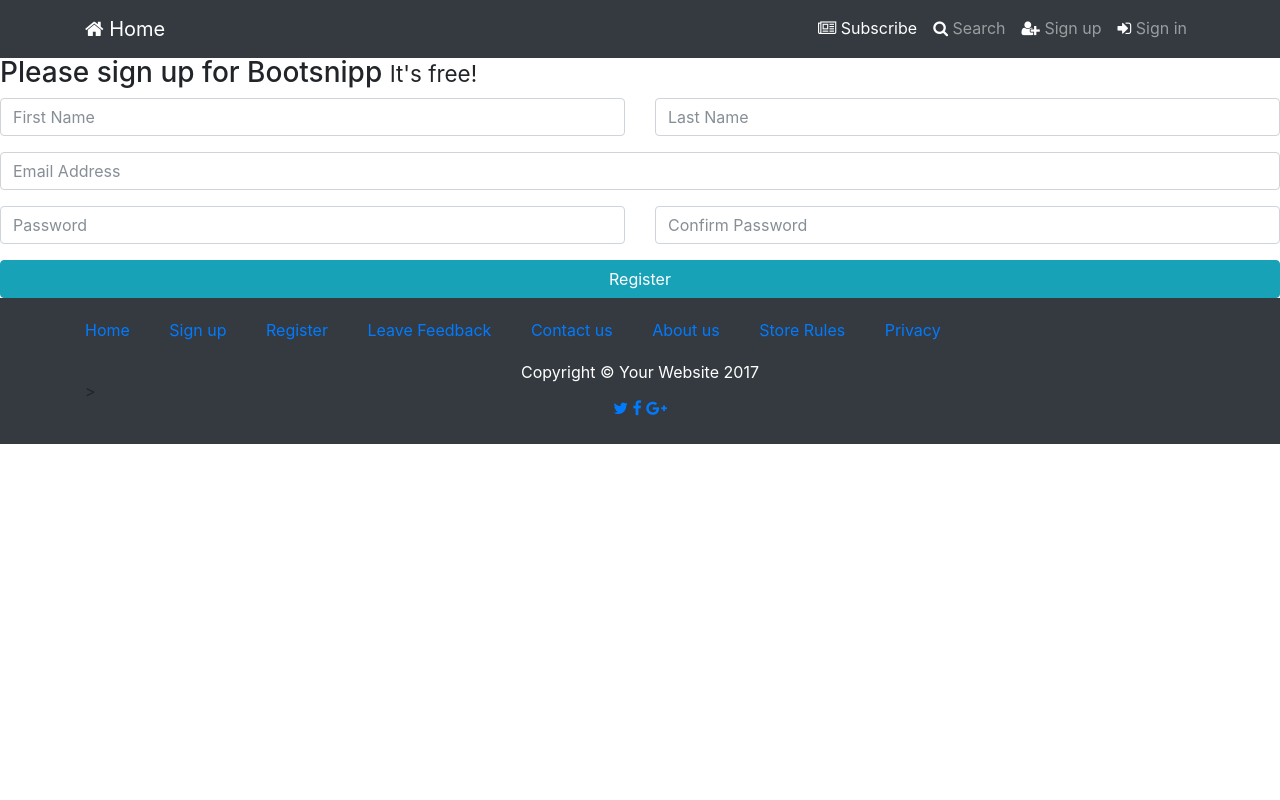
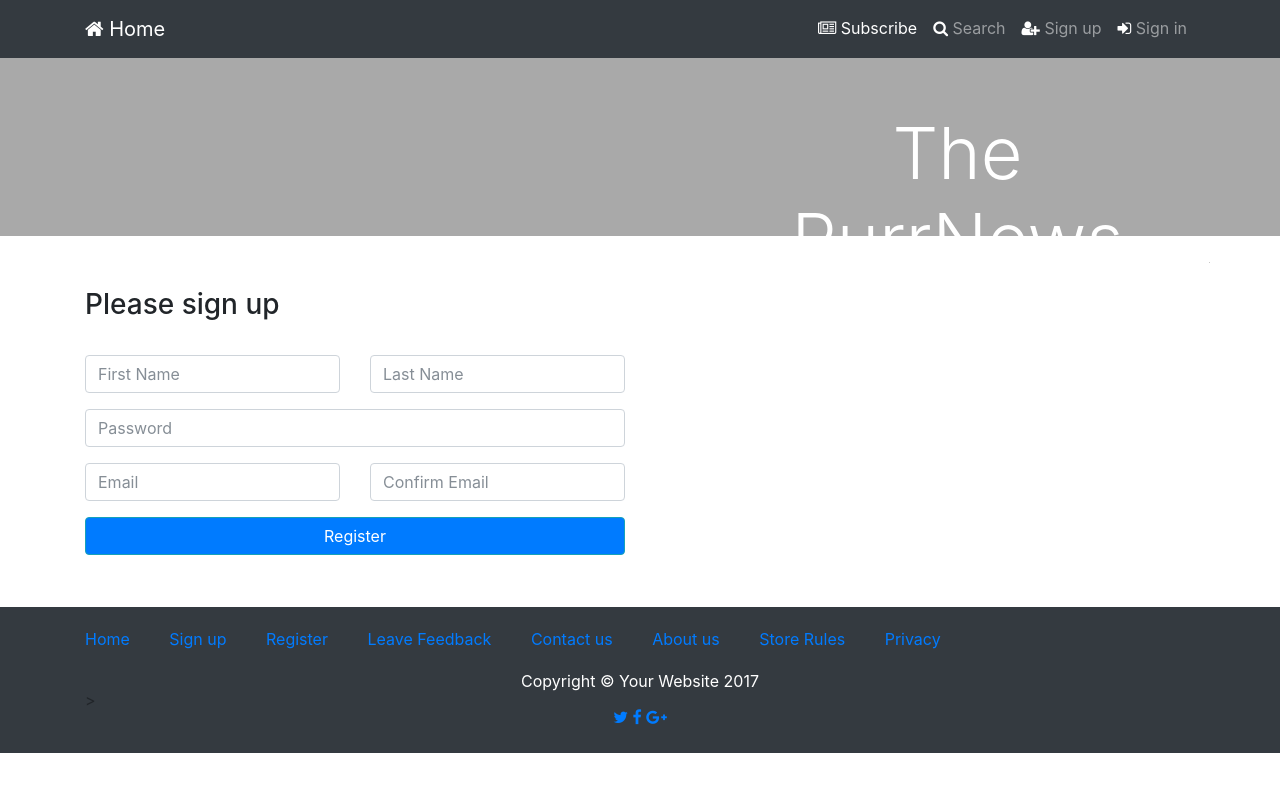
Before and after one commit to DevMiau89/DjangoNews, a Django app: template mysite/templates/registration.html in a window 1280 px wide. Run offline with Django 3.2, Linux system fonts and the light colour scheme; the template is opened without the code that fills it, so the values that code supplies are empty; some libraries are stand-ins or nearby versions.

Commit message:
Registration completed

```diff
--- a/mysite/news/forms.py
+++ b/mysite/news/forms.py
@@ -4,6 +4,7 @@
 
 
 class RegistrationForm(forms.ModelForm):
+    email_ver = forms.EmailField(required=False)
     password = forms.CharField(widget=forms.PasswordInput, required=True)
 
     class Meta:
@@ -12,8 +13,9 @@
 
     def clean_email(self, *args, **kwargs):
         email = self.cleaned_data.get('email')
-        email2 = self.cleaned_data.get('email_ver')
-
+        email2 = self.data.get('email_ver')
+        print email
+        print email2
         if email != email2:
             raise forms.ValidationError("Emails must match")
         email_qs = User.objects.filter(email=email).first()
--- a/mysite/news/urls.py
+++ b/mysite/news/urls.py
@@ -10,5 +10,5 @@
 
 urlpatterns = [
     url(r'^$', index, name='news'),
-    url(r'^register/$', index, name='registration')
+    url(r'^register/$', registration, name='registration')
 ]
--- a/mysite/templates/includes/_navbar.html
+++ b/mysite/templates/includes/_navbar.html
@@ -18,7 +18,7 @@
           Search</a>
         </li>
         <li class="nav-item">
-          <a class="nav-link" href="#"><i class="fa fa-user-plus" aria-hidden="true" style="color:white"></i>
+          <a class="nav-link" href="/register"><i class="fa fa-user-plus" aria-hidden="true" style="color:white"></i>
           Sign up</a>
         </li>
         <li class="nav-item">
--- a/mysite/templates/registration.html
+++ b/mysite/templates/registration.html
@@ -1,11 +1,39 @@
 {% extends "includes/base.html" %}
 
 {% block content %}
-<div class="panel-heading">
-        <h3 class="panel-title">Please sign up for Bootsnipp <small>It's free!</small></h3>
+ <!-- Header with Background Image -->
+    <header  style="height:180px; background-color: #A9A9A9">
+      <div class="container">
+        <div class="row">
+          <div class="col-lg-12">
+            <h1 class="display-3 text-center text-white mt-4" style="margin-left: 635px; padding-top: 30px;">The PurrNews</h1>
+              <br>
+              <!--{% include "includes/_navbar2.html" %}-->
+          </div>
+        </div>
+      </div>
+    </header>
+
+    <!-- Page Content -->
+     <div class="container">
+      <br>
+      <div class="row">
+        <div class="col-sm-12" style="border-right: 1px solid #C8C8C8">
+        </div>
+      </div>
+     </div>
+    <div class="container">
+      <br>
+
+      <div class="row">
+        <div class="col-sm-6 col-sm-offset-2">
+
+        <div class="panel-heading">
+        <h3 class="panel-title">Please sign up</h3>
+         <br>
         </div>
         <div class="panel-body">
-        <form role="form">
+        <form role="form" name="register_form" action="" method="post">{% csrf_token %}
             <div class="row">
                 <div class="col-xs-6 col-sm-6 col-md-6">
                     <div class="form-group">
@@ -20,24 +48,33 @@
             </div>
 
             <div class="form-group">
-                <input name="email" id="email" class="form-control input-sm" placeholder="Email Address" type="email">
+                <input name="password" id="password" class="form-control input-sm" placeholder="Password" type="password">
             </div>
 
             <div class="row">
                 <div class="col-xs-6 col-sm-6 col-md-6">
                     <div class="form-group">
-                        <input name="password" id="password" class="form-control input-sm" placeholder="Password" type="password">
+                        <input name="email" id="email" class="form-control input-sm" placeholder="Email" type="email">
                     </div>
                 </div>
                 <div class="col-xs-6 col-sm-6 col-md-6">
                     <div class="form-group">
-                        <input name="password_confirmation" id="password_confirmation" class="form-control input-sm" placeholder="Confirm Password" type="password">
+                        <input name="email_ver" id="email_ver" class="form-control input-sm" placeholder="Confirm Email" type="email">
                     </div>
                 </div>
             </div>
 
-            <input value="Register" class="btn btn-info btn-block" type="submit">
-
+            <input value="Register" class="btn btn-info btn-block" type="submit" style="background-color: #007bff">
+            <br>
         </form>
     </div>
+          </div>
+        </div>
+
+      </div>
+      <!-- /.row -->
+     <br>
+    </div>
+    <!-- /.container -->
+
 {% endblock content %}
```
Also changed, not shown: mysite/news/views.py (+22 -2 lines), 3 other files.
